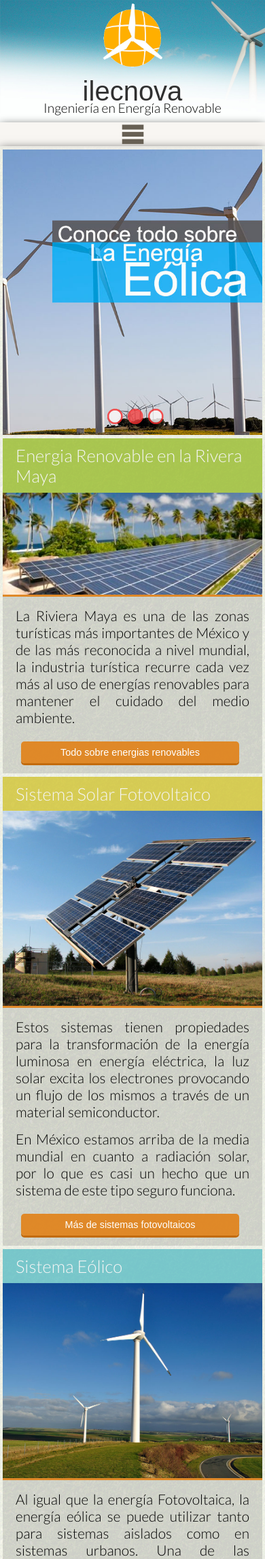
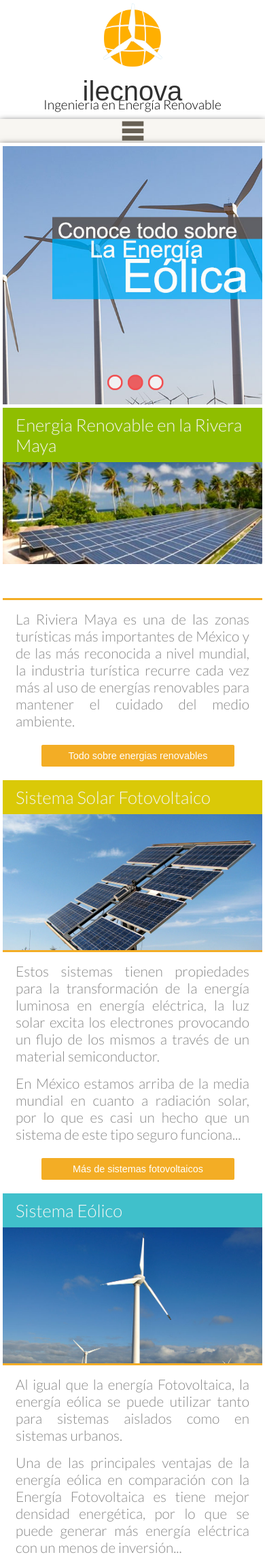
Before and after one commit to marco-martinez/ilecnova, a PHP site: page / in a window 390 px wide. Shown: the top 2294 px of the page at 68% size. Run offline with PHP 8.4, Linux system fonts and the light colour scheme; some web fonts are replaced.

Commit message:
Cambios en los CSS
Cambios para dar mas claridad el sitio

```diff
--- a/css/estilos-generales.css
+++ b/css/estilos-generales.css
@@ -1,6 +1,7 @@
 @import url(http://fonts.googleapis.com/css?family=Montserrat:400,700|Lato:100,300,400,100italic|Muli:300,400|Oxygen:400,300,700);
 
 body{
+	background-attachment: fixed;
 	background-image: url(../img/back-grass.jpg);
 	background-position: center;
 	font-family: "Muli", sans-serif;
@@ -13,7 +14,7 @@ body{
 	width: 100%;
 }
 #contenedor #cuerpo{
-	background: rgba(248, 246, 242, 0.94);
+	background: white;
 	height: auto;
 	margin:0 auto;
 	margin-bottom: 100px;
@@ -22,7 +23,7 @@ body{
 }
 
 .shadow {
-	box-shadow: 0px 6px 15px 0px black;
+	box-shadow: 0px 4px 10px 0px black;
 }
 
 
--- a/css/estilos-home.css
+++ b/css/estilos-home.css
@@ -8,8 +8,8 @@ body section#cuerpo h1, body section#cuerpo h2{
 }
 
 body section#cuerpo article figure{
-	border-bottom: 3px rgba(226, 129, 23,0.9) solid;
-	height: auto;
+	border-bottom: 3px #f3ad25 solid;
+	height: 150px;
 	overflow: hidden;
 	vertical-align: top;
 }
@@ -20,26 +20,27 @@ body section#cuerpo article figure img{
 }
 
 body section#cuerpo article p{
+	color:#888888;
 	font-family: 'Lato', arial;
-	font-size: 1.2em;
-	text-align: justify;
+	font-size: 1.1em;
+	text-align: left;
 	margin: 15px 5%;
 	padding: 0px;
 }
 #h-art-en{
-	background-color: rgba(143,190,0,0.6);
+	background-color: rgb(143,190,0);
 }
 #h-art-so{
-	background-color: rgba(218, 201, 7, 0.6);
+	background-color: rgb(218, 201, 7);
 }
 #h-art-eo{
-	background-color: rgba(64,192,203,0.6);
+	background-color: rgb(64,192,203);
 }
 #h-art-hi{
-	background-color: rgba(213, 147, 31, 0.59);
+	background-color: rgb(213, 147, 31);
 }
 #h-art-in{
-	background-color: rgba(88, 153, 6, 0.6);
+	background-color: rgb(88, 153, 6);
 }
 
 body section#cuerpo article a.btn-destacado{
@@ -48,7 +49,6 @@ body section#cuerpo article a.btn-destacado{
 }
 
 .art-box{
-	background-color: rgba(2, 2, 2, 0.12);
 	position: relative;
 }
 
@@ -77,7 +77,7 @@ body section#cuerpo article p.art-destacado-p, body section#cuerpo article figur
 
 .art-nivel2{
 	display: inline-block;
-	height: 730px;
+	height: 550px;
 	margin-left:1%;
 	vertical-align: top;
 	width: 32%;
@@ -98,20 +98,24 @@ body section#cuerpo article p.art-destacado-p, body section#cuerpo article figur
 
 .btn-masinfo{
 	color: white;
-	background-color: rgba(226, 129, 23,0.9);
+	background-color: #f3ad25;
 	padding: 8px;
-	border-radius: 5px;
+	border-radius: 2px;
 	display: block;
-	width: 80%;
+	width: 70%;
 	height: auto;
 	margin:0 auto;
 	bottom: 15px;
 	text-decoration: none;
 	text-align: center;
 	font-weight: 300;
-	box-shadow: 0px 3px 0px rgb(194, 107, 12);
+	font-size: 0.9em;
 	position: absolute;
-	left: 7%;
+	left: 15%;
+}
+.btn-masinfo:hover{
+	background-color: #ee700a;
+
 }
 .separador{
 	display: none;
@@ -140,6 +144,22 @@ body section#cuerpo article p.art-destacado-p, body section#cuerpo article figur
 
 	.art-destacado{
 		height: 330px;
+	}
+
+	body section#cuerpo article figure{
+		height: 90px;
+	}
+
+	.slider, .art-nivel1{
+		height: 380px;
+	}
+
+	.art-nivel2{
+		height: 600px;
+	}
+
+	.art-destacado{
+		height: 360px;
 	}
 
 }
@@ -191,6 +211,10 @@ body section#cuerpo article p.art-destacado-p, body section#cuerpo article figur
 		width: auto;
 	}
 
+	body section#cuerpo article figure, body section#cuerpo article figure.art-destacado-figure{
+		height: 200px;
+	}
+
 	body section#cuerpo article figure.art-destacado-figure{
 		margin: 0px;
 		width: 100%;
--- a/css/footer.css
+++ b/css/footer.css
@@ -2,7 +2,7 @@
 /* EMPIEZA ESTILOS QUE SE MOSTRARA PARA PANTALLAS SUPERIORES A 1024 PX */
 footer {
 
-	background: rgba(248, 246, 242, 0.94);
+	background: white;
 	box-shadow: 0px 0px 10px 1px black;
 	height: 347px;
 	margin:0 auto;
@@ -37,12 +37,6 @@ footer div div div a img{
 	width: 32px;
 }
 
-footer div div div a p{
-	display: inline-block;
-	font-size: 1.2em;
-	margin: 15px 0px 0px 0px;
-	vertical-align: top;
-}
 
 footer div div ul{
 	list-style-type: none;
@@ -119,8 +113,9 @@ footer #contenedor-footer{
 	border-radius: 5px;
 	margin: 0 0.6%;
  	display:inline-block;
+ 	float: right;
  	height: 52px;
- 	width: 32%;
+ 	width: 52px;
  }
 
 .footer-div{
@@ -266,7 +261,6 @@ footer #contenedor-footer{
 @media screen and (max-width:620px){
 
 	footer{
-		background: rgba(248, 246, 242, 0.95);
 		height: auto;
 		padding-top: 10px;
 	}
@@ -327,7 +321,7 @@ footer #contenedor-footer{
 
 	footer #redes-sociales{
 		display: inline-block;
-		height: 180px;
+		height: auto;
 		width: 100%;
 	}
 
@@ -341,10 +335,11 @@ footer #contenedor-footer{
 
 	.footer-div-redes-sociales{
 		border-radius: 5px;
-		margin: 5px 2.5%;
+		margin: 5px 0% 5px 2.5%;
 	 	display:block;
 	 	height: 50px;
-	 	width: 95%;
+	 	width: 30%;
+	 	float: left;
  	}
 
 	.footer-div{
--- a/css/header.css
+++ b/css/header.css
@@ -7,10 +7,9 @@
 
 header div {
 	background: white;
-	background-image: url(../img/background-header.jpg);
 	background-size: 100% auto;
 	box-shadow:0px -10px 20px 3px black;
-	height: 300px;
+	height: 150px;
 	margin:0 auto;
 	width:1002px;
 }
@@ -18,7 +17,7 @@ header div {
 header div hgroup{
 	display: inline-block;
 	height: auto;
-	margin: 140px 0px 0px 0px;
+	margin: 0px;
 	padding: 0px;
 	vertical-align: top;
 	width: auto;
@@ -45,9 +44,9 @@ header div hgroup h3{
 
 header div img{
 	display: inline-block;
-	margin: 130px 0px 0px 30px;
+	margin: 0px 0px 0px 30px;
 	vertical-align: top;
-	width:170px;
+	width:150px;
     padding: 0px;
     transform:translate3d(0,0,0);
 }
@@ -104,16 +103,7 @@ nav ul li a:hover{
 @media screen and (max-width:1052px){
 
 	header div {
-		height: 290px;
 		width:95%;
-	}
-
-	header div img{
-		margin: 120px 0px 0px 25px;
-	}
-
-	header div hgroup{
-		margin: 125px 0px 0px 0px;
 	}
 
 	header div hgroup h2{
@@ -147,14 +137,13 @@ nav ul li a:hover{
 @media screen and (max-width:1024px){
 
 	header div {
-		height: 200px;
+		height: 115px;
 		width:738px;
 	}
 
 	header div hgroup{
 		display: inline-block;
 		height: auto;
-		margin:5.5em 0em 0em 0em;
 		padding: 0em;
 		vertical-align: top;
 		width: auto;
@@ -167,12 +156,10 @@ nav ul li a:hover{
 
 	header div hgroup h3{
 		font-size: 2em;
-		margin:-0.5em 0em 0em 0em;
 	}
 
 	header div img{
 		display: inline-block;
-		margin: 4.5em 0em 0em 1em;
 	    padding: 0px;
 		width:7em;
 	}
@@ -240,13 +227,16 @@ nav ul li a:hover{
 /* EMPIEZA ESTILOS QUE SE MOSTRARA HASTA UNA RESOLUCION MAXIMA DE 672 PX */
 @media screen and (max-width: 672px){
 
+	header div{
+		height: 100px;
+	}
+
 	header div img{
-		margin: 5em 0em 0em 1.5em;
 		width: 6em;
 	}
 
 	header div hgroup{
-		margin: 6em 0em 0em 0em;
+		margin: 1em 0em 0em 0em;
 	}
 
 	header div hgroup h2{
--- a/css/highlight-ilecnova.css
+++ b/css/highlight-ilecnova.css
@@ -81,3 +81,12 @@ div#highlight div#navegation p a {
 	 display: block; height: 30px;
 	 width: 30px; _width: 131px;
 	}
+
+
+@media screen and (max-width:1024px){
+	div#highlight div#navegation{
+		margin-top: 335px;
+
+	}
+
+}
--- a/index.php
+++ b/index.php
@@ -81,7 +81,7 @@
 	 				provocando un flujo de los mismos a través de un material semiconductor.
 		 			</p>
 		 			<p>
-		 				En México estamos arriba de la media mundial en cuanto a radiación solar, por lo que es casi un hecho que un sistema de este tipo seguro funciona.
+		 				En México estamos arriba de la media mundial en cuanto a radiación solar, por lo que es casi un hecho que un sistema de este tipo seguro funciona...
 		 			</p>
 	 					<div class="separador"></div>
 	 					<a href="sistema-solar-fotovoltaico.php" class="btn-masinfo">Más de sistemas fotovoltaicos</a>
@@ -92,11 +92,10 @@
 	 						<img src="img/sistema-eolico.jpg" width="100%" height="auto"/>
 	 				</figure>
 	 					<p>Al igual que la energía Fotovoltaica, la energía eólica se puede utilizar tanto para sistemas aislados como en sistemas urbanos.
-			 				Una de las principales ventajas de la energía eólica en comparación con la Energía Fotovoltaica es tiene mejor densidad energética,
-			 				por lo que se puede generar más energía eléctrica con un menos de inversión.
 			 			</p>
 			 			<p>
-			 				Sin embargo es importante tener una estimación del recurso para que el sistema no fracase. En Ilecnova te ofrecemos...
+			 				Una de las principales ventajas de la energía eólica en comparación con la Energía Fotovoltaica es tiene mejor densidad energética,
+			 				por lo que se puede generar más energía eléctrica con un menos de inversión...
 			 			</p>
 	 					<div class="separador"></div>
 	 					<a href="sistema-eolico.php" class="btn-masinfo">Más sobre sistemas eólicos</a>
@@ -112,8 +111,7 @@
 			 			</p>
 			 			<p>
 			 				La principal característica de estos sistemas es que pueden trabajar con poca inspección personal y puede tener un sin
-			 				fin de aplicaciones, éntrelas que destacan: Telecomunicaciones, Iluminación en casas de campo, cercas eléctricas, Bombeo de agua,
-			 				Refrigeración...
+			 				fin de aplicaciones, éntrelas que destacan...
 			 			</p>
 	 					<div class="separador"></div>
 	 					<a href="sistema-hibrido-solar.php" class="btn-masinfo">Más sobre sistemas híbridos</a>
--- a/scripts/footer.php
+++ b/scripts/footer.php
@@ -56,25 +56,16 @@
 		<div id="div-googleplus" class="footer-div-redes-sociales">
 			<a href="https://plus.google.com/101816757805854672009">
 				<img src="img/googleplus.png"/>
-				<p>
-					/ilecnova
-				</p>
 			</a>
 		</div><!--
 		--><div id="div-facebook" class="footer-div-redes-sociales">
 			<a href="https://www.facebook.com/ilecnova.energiarenovable">
 				<img src="img/facebook.png"/>
-				<p>
-					/ilecnova
-				</p>
 			</a>
 		</div><!--
 		--><div id="div-twitter" class="footer-div-redes-sociales">
 			<a href="https://twitter.com/ILECNOVA">
 				<img src="img/twitter.png"/>
-				<p>
-					@ilecnova
-				</p>
 			</a>
 		</div>
 	</div><!---->
```
Also changed, not shown: img/back-grass-2.jpg (deleted), 4 other files.
